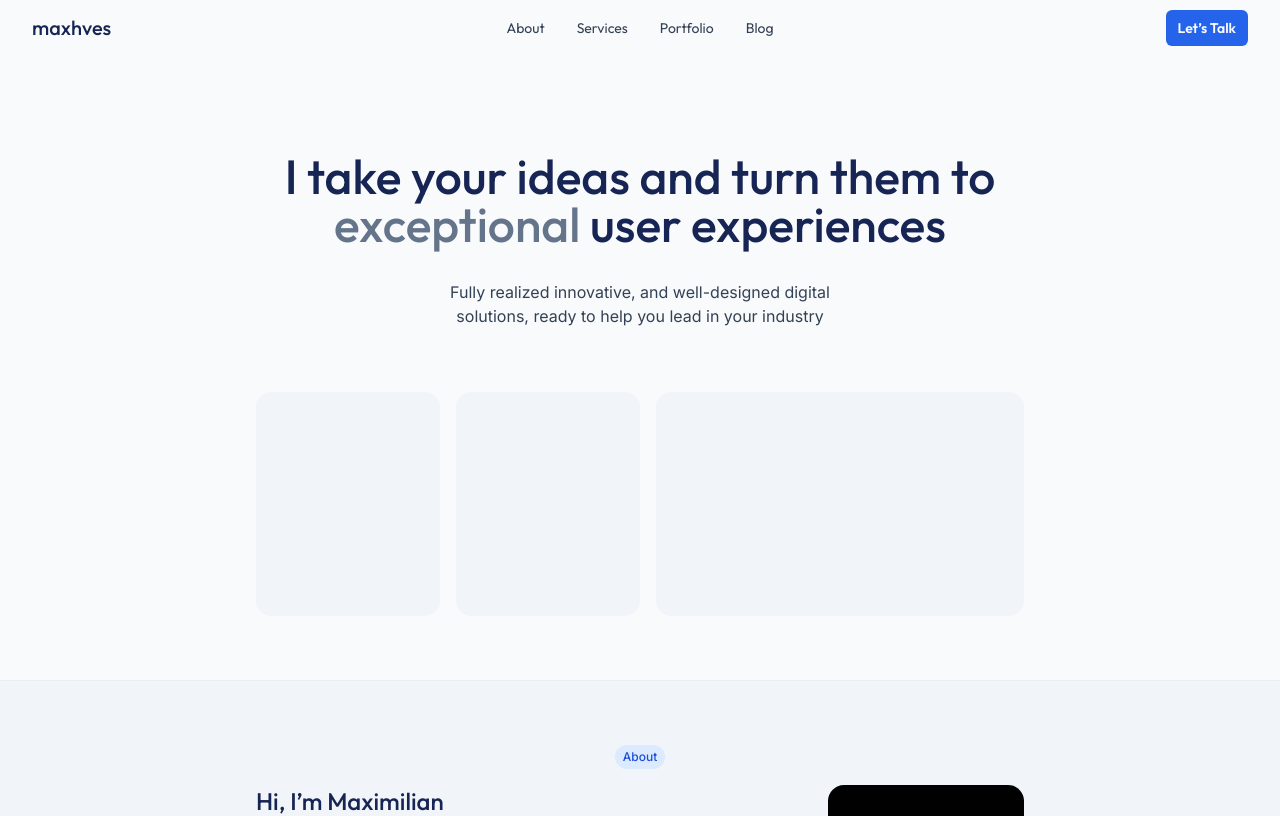
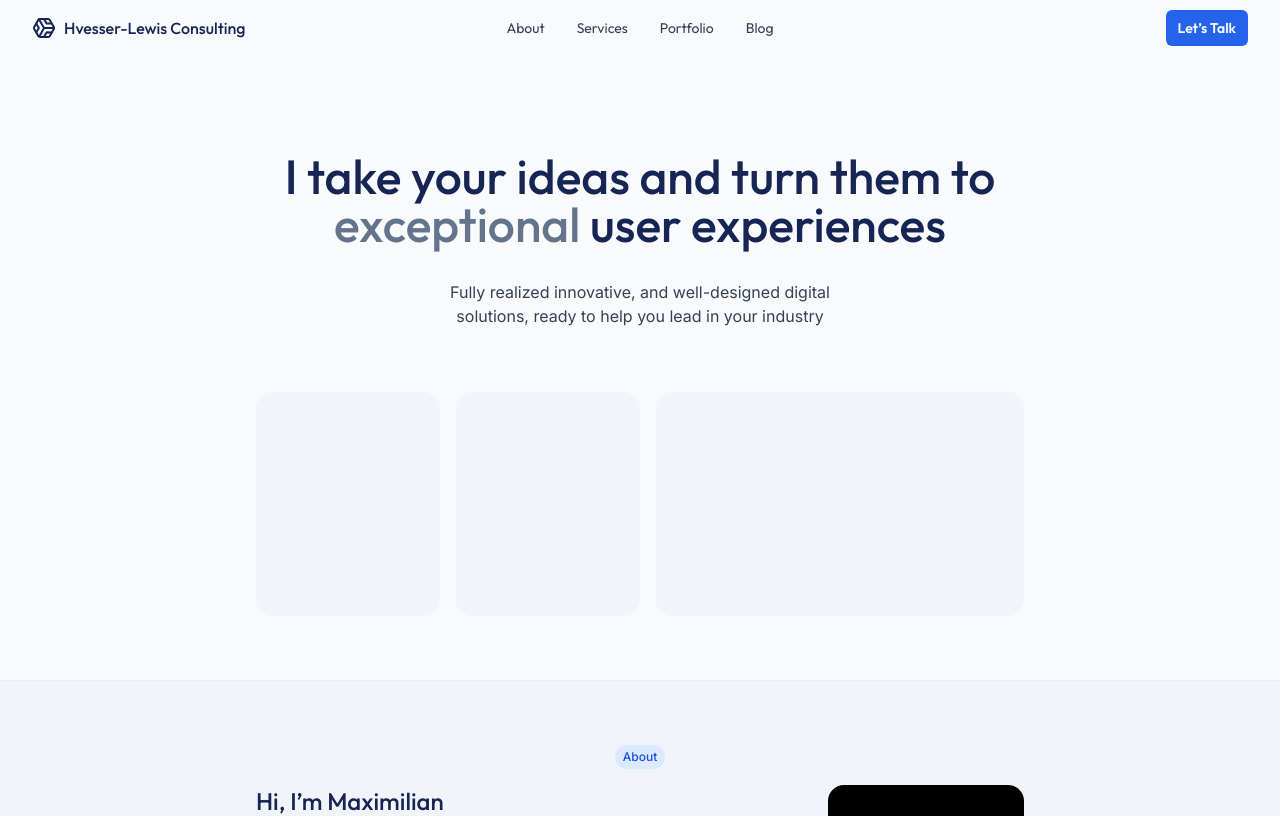
Before and after one commit to maxhves/hvesser-lewis-consulting-site, a Next.js app: page / in a window 1280 px wide. Shown: the top 816 px of the page. Built offline with nearby package versions, Linux system fonts and the light colour scheme.

Commit message:
Updated navigation bar branding text and logo.

```diff
--- a/src/app/home/components/home-navigation-bar.tsx
+++ b/src/app/home/components/home-navigation-bar.tsx
@@ -13,6 +13,7 @@ import {
   NavigationBarMenuLink,
 } from "@/components/ui/navigation-bar";
 import HomeNavLink from "@/app/home/data/navigation/home-nav-link";
+import HvesserLewisConsultingLogo from "@/components/icon/logo/hvesser-lewis-consulting-logo";
 
 //region Model
 
@@ -43,8 +44,14 @@ export default function HomeNavigationBar() {
     <NavigationBar>
       <NavigationBarContent>
         <NavigationBarHomeLink onClick={closeDrawer}>
+          <HvesserLewisConsultingLogo className="size-6 text-blue-950" />
           <NavigationBarHomeLinkLabel>
-            maxhves
+            <span className="hidden md:block">
+              Hvesser-Lewis Consulting
+            </span>
+            <span className="block md:hidden font-semibold">
+              HLC
+            </span>
           </NavigationBarHomeLinkLabel>
         </NavigationBarHomeLink>
 
--- a/src/app/home/components/introduction/introduction-section.tsx
+++ b/src/app/home/components/introduction/introduction-section.tsx
@@ -43,7 +43,7 @@ function Heading({children}: { children: React.ReactNode }) {
 
 function Description({children}: { children: React.ReactNode }) {
   return (
-    <p className="mt-8 max-w-xs sm:max-w-md text-center text-sm sm:text-base font-normal text-slate-700">
+    <p className="mt-8 max-w-xs sm:max-w-md text-center text-base font-normal text-slate-700">
       {children}
     </p>
   )
--- /dev/null
+++ b/src/components/icon/logo/hvesser-lewis-consulting-logo.tsx
@@ -0,0 +1,27 @@
+import React from 'react'
+
+export default function HvesserLewisConsultingLogo({className}: { className?: string }) {
+  return (
+    <svg viewBox="0 0 24 24" className={className} fill="none">
+      <g
+        clipPath="url(#a)"
+        stroke="currentColor"
+        strokeWidth="2"
+        strokeLinecap="round"
+        strokeLinejoin="round"
+      >
+        <path
+          d="m17.815 19.97 4-6.929a2 2 0 0 0-.001-1.998L17.752 4.08a2 2 0 0 0-1.732-1l-8.062-.036a2 2 0 0 0-1.731.998l-4 6.929a2 2 0 0 0 0 1.998l4.063 6.964a2 2 0 0 0 1.732 1l8.062.036a2 2 0 0 0 1.731-.998Z"
+        />
+        <path
+          d="m12.175 3.259 2.417 4.238 4.88-.025M4.301 16.302l2.525-4.374-2.6-4.423M19.814 16.506l-5.142-.14-2.446 4.238M6.98 3.276l5.035 8.738 10.085-.008M7.472 20.15l4.548-8.144"
+        />
+      </g>
+      <defs>
+        <clipPath id="a">
+          <path fill="currentColor" d="M0 0h24v24H0z" />
+        </clipPath>
+      </defs>
+    </svg>
+  )
+}
--- a/src/components/ui/navigation-bar.tsx
+++ b/src/components/ui/navigation-bar.tsx
@@ -36,14 +36,18 @@ export function NavigationBarHomeLink({onClick, children}: { onClick: () => void
     <Link
       href="/"
       onClick={onClick}
-      className="h-full absolute content-center"
-    >{children}</Link>
+      className="h-full absolute items-center content-center"
+    >
+      <div className="flex gap-x-2">
+        {children}
+      </div>
+    </Link>
   )
 }
 
 export function NavigationBarHomeLinkLabel({children}: { children: React.ReactNode }) {
   return (
-    <p className={clsx(outfit.className, "text-blue-950 text-xl font-medium")}>
+    <p className={clsx(outfit.className, "text-blue-950 text-text-lg font-medium")}>
       {children}
     </p>
   )
```
